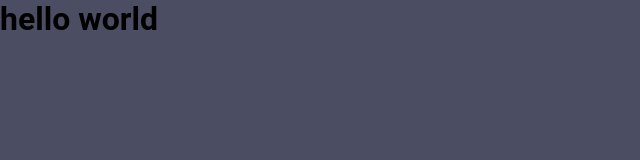
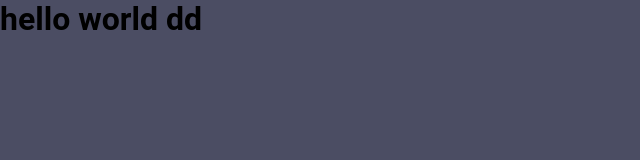
Before and after one commit to ArthurBernardoDev/Control-money, a React (Create React App) app: page / in a window 1280 px wide. Shown: the top 160 px of the page, without its empty margins (0-640 px from the left). Built offline with nearby package versions, Linux system fonts and the light colour scheme.

Commit message:
first commit

```diff
--- a/src/App.tsx
+++ b/src/App.tsx
@@ -1,5 +1,5 @@
 function App() {
-  return <h1>hello world</h1>;
+  return <h1>hello world dd</h1>;
 }
 
 export default App;
```
